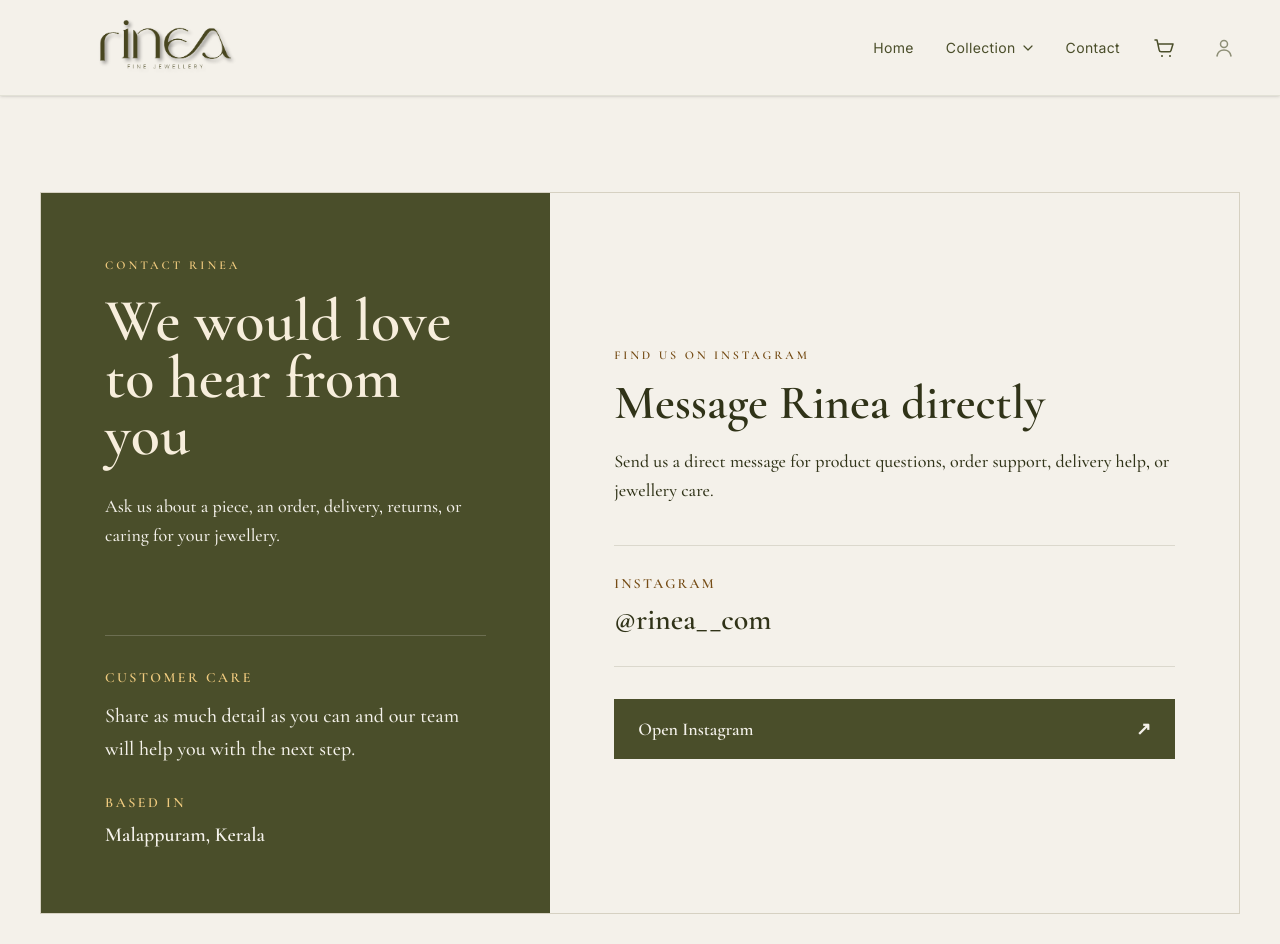
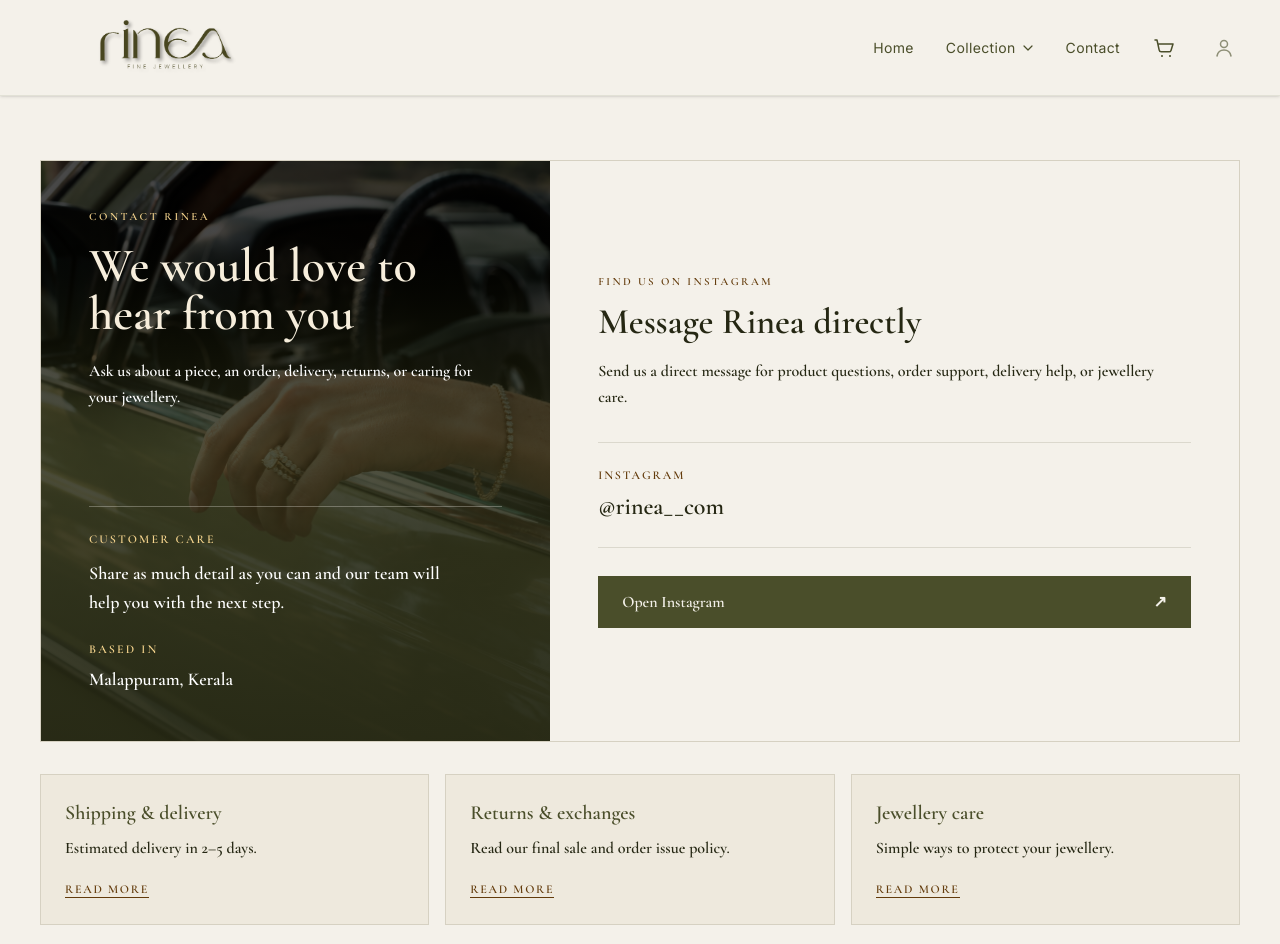
Before and after one commit to entrainaccademy/rinea, a Next.js app: page /contact in a window 1280 px wide. Shown: the top 944 px of the page. Built offline with nearby package versions, Linux system fonts and the light colour scheme.

Commit message:
latest fixes

```diff
--- a/src/app/cart/page.js
+++ b/src/app/cart/page.js
@@ -9,7 +9,7 @@
 export default function CartPage() {
   return (
     <main className="post-hero min-h-screen bg-paper pt-16 sm:pt-24">
-      <section className="px-4 py-16 sm:px-10 sm:py-24">
+      <section className="px-4 py-8 sm:px-10 sm:py-12">
         <div className="mx-auto max-w-7xl">
           <CartPageClient />
         </div>
--- a/src/app/contact/page.js
+++ b/src/app/contact/page.js
@@ -1,3 +1,4 @@
+import Image from "next/image";
 import Link from "next/link";
 import Footer from "@/components/Footer";
 
@@ -9,48 +10,57 @@
 export default function ContactPage() {
   return (
     <main className="post-hero min-h-screen bg-paper pt-16 sm:pt-24">
-      <section className="px-5 py-16 sm:px-10 sm:py-24">
+      <section className="px-5 py-10 sm:px-10 sm:py-16">
         <div className="mx-auto grid max-w-7xl overflow-hidden border border-olive/15 bg-[#EEE9DD] lg:grid-cols-[0.85fr_1.15fr]">
-          <div className="flex flex-col justify-between bg-olive p-8 text-paper sm:p-12 lg:min-h-[720px] lg:p-16">
-            <div>
-              <p className="mb-5 text-xs font-semibold uppercase tracking-[0.25em] text-[#F0CB7F]">
+          <div className="relative flex flex-col justify-between overflow-hidden p-7 text-paper sm:p-10 lg:min-h-[580px] lg:p-12">
+            <Image
+              src="/images/reference4.png"
+              alt=""
+              fill
+              sizes="(min-width: 1024px) 42vw, 100vw"
+              className="object-cover object-[58%_center]"
+            />
+            <div className="absolute inset-0 bg-gradient-to-b from-black/70 via-[#252713]/80 to-[#252713]/95" />
+
+            <div className="relative z-10">
+              <p className="mb-4 text-[11px] font-bold uppercase tracking-[0.23em] text-[#F6D58E]">
                 Contact Rinea
               </p>
-              <h1 className="max-w-md text-5xl font-semibold leading-[0.95] text-[#F7EEDC] sm:text-6xl">
+              <h1 className="max-w-md text-4xl font-semibold leading-[1] text-[#F7EEDC] sm:text-5xl">
                 We would love to hear from you
               </h1>
-              <p className="mt-7 max-w-md text-lg font-medium leading-relaxed text-paper">
+              <p className="mt-5 max-w-md text-base font-semibold leading-relaxed text-white">
                 Ask us about a piece, an order, delivery, returns, or caring for your jewellery.
               </p>
             </div>
 
-            <div className="mt-16 border-t border-paper/20 pt-8">
-              <p className="text-sm font-semibold uppercase tracking-[0.18em] text-[#F0CB7F]">Customer care</p>
-              <p className="mt-3 max-w-sm text-xl font-medium leading-relaxed text-paper">
+            <div className="relative z-10 mt-12 border-t border-paper/30 pt-6">
+              <p className="text-xs font-bold uppercase tracking-[0.18em] text-[#F6D58E]">Customer care</p>
+              <p className="mt-3 max-w-sm text-lg font-semibold leading-relaxed text-white">
                 Share as much detail as you can and our team will help you with the next step.
               </p>
-              <p className="mt-7 text-sm font-semibold uppercase tracking-[0.18em] text-[#F0CB7F]">Based in</p>
-              <p className="mt-2 text-xl font-semibold text-paper">Malappuram, Kerala</p>
+              <p className="mt-6 text-xs font-bold uppercase tracking-[0.18em] text-[#F6D58E]">Based in</p>
+              <p className="mt-2 text-lg font-semibold text-white">Malappuram, Kerala</p>
             </div>
           </div>
 
-          <div className="flex flex-col justify-center bg-paper p-7 sm:p-12 lg:p-16">
-            <p className="text-xs font-semibold uppercase tracking-[0.24em] text-[#754C15]">Find us on Instagram</p>
-            <h2 className="mt-4 text-4xl font-semibold text-[#303318] sm:text-5xl">Message Rinea directly</h2>
-            <p className="mt-5 max-w-xl text-lg font-medium leading-relaxed text-[#303318]">
+          <div className="flex flex-col justify-center bg-paper p-7 sm:p-10 lg:p-12">
+            <p className="text-[11px] font-bold uppercase tracking-[0.22em] text-[#633B0B]">Find us on Instagram</p>
+            <h2 className="mt-3 text-3xl font-semibold text-[#252713] sm:text-4xl">Message Rinea directly</h2>
+            <p className="mt-4 max-w-xl text-base font-semibold leading-relaxed text-[#252713]">
               Send us a direct message for product questions, order support, delivery help, or jewellery care.
             </p>
 
-            <div className="mt-10 border-y border-olive/15 py-7">
-              <p className="text-sm font-semibold uppercase tracking-[0.16em] text-[#754C15]">Instagram</p>
-              <p className="mt-2 font-serif text-3xl font-semibold text-[#303318]">@rinea__com</p>
+            <div className="mt-8 border-y border-olive/15 py-6">
+              <p className="text-xs font-bold uppercase tracking-[0.16em] text-[#633B0B]">Instagram</p>
+              <p className="mt-2 font-serif text-2xl font-semibold text-[#252713]">@rinea__com</p>
             </div>
 
             <a
               href="https://www.instagram.com/rinea__com/"
               target="_blank"
               rel="noreferrer"
-              className="mt-8 inline-flex w-full items-center justify-between bg-olive px-6 py-4 text-lg font-semibold text-paper transition-colors hover:bg-[#79531D] sm:w-auto sm:min-w-72"
+              className="mt-7 inline-flex w-full items-center justify-between bg-olive px-6 py-3.5 text-base font-semibold text-paper transition-colors hover:bg-[#79531D] sm:w-auto sm:min-w-72"
             >
               Open Instagram
               <span aria-hidden="true">↗</span>
@@ -64,10 +74,10 @@
             ["Returns & exchanges", "Read our final sale and order issue policy.", "/returns"],
             ["Jewellery care", "Simple ways to protect your jewellery.", "/jewellery-care"],
           ].map(([title, description, href]) => (
-            <Link key={href} href={href} className="group border border-olive/15 bg-[#EEE9DD] p-6 transition-colors hover:border-[#79531D] sm:p-8">
-              <h2 className="text-2xl font-semibold text-olive">{title}</h2>
-              <p className="mt-3 text-base font-medium leading-relaxed text-[#303318]">{description}</p>
-              <span className="mt-6 inline-block border-b border-[#79531D] text-sm font-semibold uppercase tracking-[0.14em] text-[#79531D]">Read more</span>
+            <Link key={href} href={href} className="group border border-olive/15 bg-[#EEE9DD] p-5 transition-colors hover:border-[#79531D] sm:p-6">
+              <h2 className="text-xl font-semibold text-olive">{title}</h2>
+              <p className="mt-2 text-sm font-semibold leading-relaxed text-[#252713] sm:text-base">{description}</p>
+              <span className="mt-5 inline-block border-b border-[#633B0B] text-xs font-bold uppercase tracking-[0.14em] text-[#633B0B]">Read more</span>
             </Link>
           ))}
         </div>
--- a/src/app/product/[slug]/page.js
+++ b/src/app/product/[slug]/page.js
@@ -51,7 +51,7 @@
             <p className="mb-3 text-xs font-semibold uppercase tracking-[0.18em] text-[#754C15] sm:mb-4 sm:text-sm sm:tracking-[0.2em]">
               {product.category.replace("-", " ")}
             </p>
-            <h1 className="text-4xl font-semibold leading-none text-olive sm:text-6xl">
+            <h1 className="text-3xl font-semibold leading-none text-olive sm:text-5xl">
               {product.name}
             </h1>
             <p className="mt-4 text-2xl font-semibold text-[#79531D] sm:mt-6 sm:text-3xl">{product.price}</p>
@@ -87,7 +87,7 @@
               </div>
               <Link
                 href="/catalog"
-                className="border border-olive/25 px-8 py-4 text-center text-lg text-olive transition-colors hover:border-olive"
+                className="border border-olive/20 bg-[#EFE8DC] px-8 py-4 text-center text-lg font-semibold text-olive transition-colors hover:border-[#79531D] hover:bg-[#E2BE75]"
               >
                 Continue shopping
               </Link>
--- a/src/components/Header.js
+++ b/src/components/Header.js
@@ -188,16 +188,6 @@
           >
             Home
           </Link>
-          <Link
-            href="/contact"
-            onClick={() => {
-              setIsCollectionOpen(false);
-              setIsMobileCollectionOpen(false);
-            }}
-            className="block border-b border-olive/10 py-4 font-serif text-2xl"
-          >
-            Contact
-          </Link>
           <button
             type="button"
             aria-expanded={isMobileCollectionOpen}
@@ -244,6 +234,16 @@
             </div>
           </div>
         )}
+        <Link
+          href="/contact"
+          onClick={() => {
+            setIsCollectionOpen(false);
+            setIsMobileCollectionOpen(false);
+          }}
+          className="block border-b border-olive/15 py-4 font-serif text-2xl"
+        >
+          Contact
+        </Link>
         <div className="mt-auto py-5">
           <Link href="/cart" onClick={() => setIsCollectionOpen(false)} className="flex items-center justify-between bg-olive px-5 py-4 font-serif text-xl text-paper">
             <span>Shopping cart</span>
--- a/src/components/ProductCard.js
+++ b/src/components/ProductCard.js
@@ -18,7 +18,7 @@
       </div>
       <div className="flex items-start justify-between gap-3 border-b border-olive/10 pb-4">
         <div className="min-w-0">
-          <h3 className="truncate text-xl font-semibold text-olive sm:text-2xl">
+          <h3 className="truncate text-lg font-semibold text-olive sm:text-xl">
             {product.name}
           </h3>
         </div>
--- a/src/components/home/Hero.js
+++ b/src/components/home/Hero.js
@@ -20,7 +20,7 @@
   useEffect(() => {
     const timer = window.setInterval(() => {
       setActiveSlide((current) => (current + 1) % slides.length);
-    }, 5000);
+    }, 4000);
 
     return () => window.clearInterval(timer);
   }, []);
@@ -28,7 +28,7 @@
   return (
     <section id="home-hero" aria-label="Rinea jewellery collection" className="relative mt-16 h-[calc(100svh-4rem)] min-h-[520px] overflow-hidden bg-olive sm:mt-24 sm:h-[calc(100svh-6rem)] sm:min-h-0 lg:mt-0 lg:h-auto lg:aspect-video">
       <div
-        className="absolute inset-0 flex h-full w-full transition-transform duration-700 ease-in-out motion-reduce:transition-none"
+        className="absolute inset-0 flex h-full w-full transition-transform duration-600 ease-in-out motion-reduce:transition-none"
         style={{ transform: `translateX(-${activeSlide * 100}%)` }}
       >
         {slides.map((slide, index) => (
```
Also changed, not shown: src/components/cart/CartPageClient.js (+4 -4 lines).
